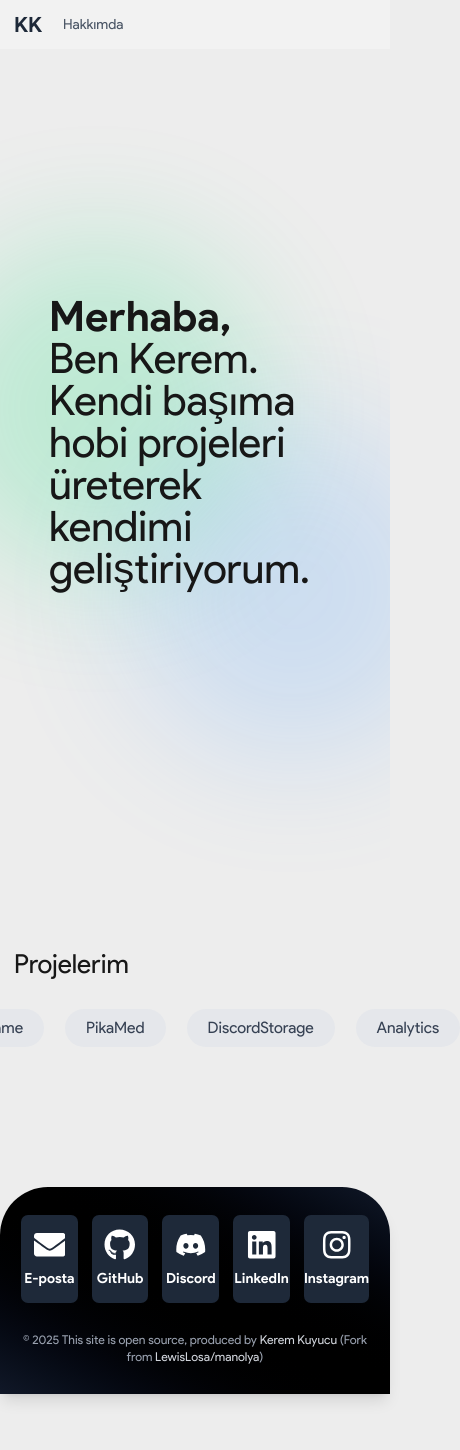
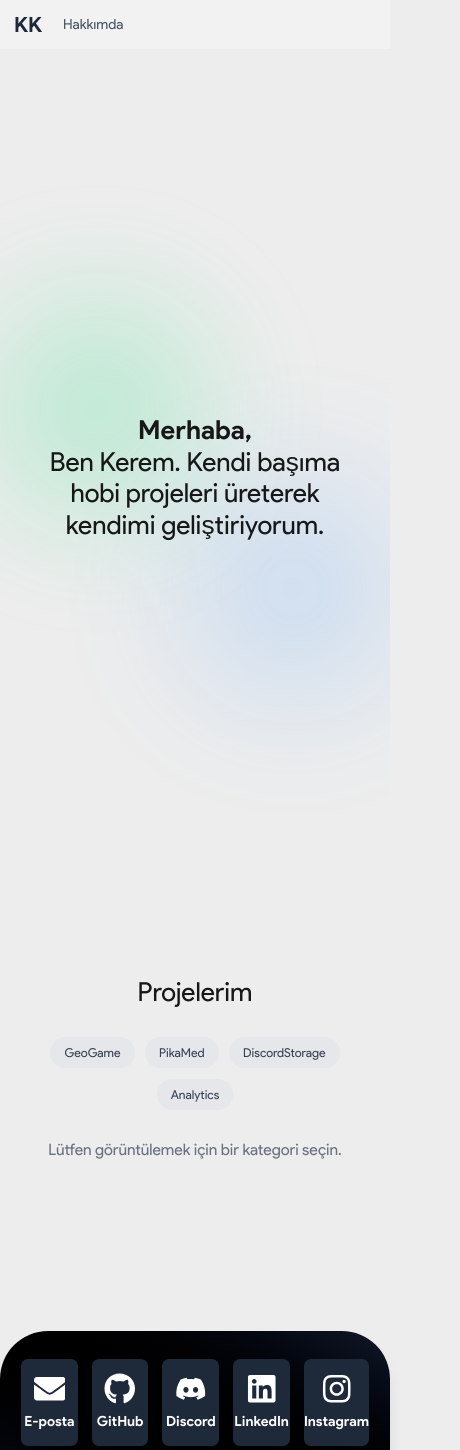
Before and after one commit to KeremKuyucu/keremkk-website, a Next.js app: page / in a window 390 px wide. Shown: the top 1450 px of the page, 460 px wide, since content can reach past the window. Before the commit the page ends 1394 px from the top, so only its background shows below. Built offline with nearby package versions, Linux system fonts and the light colour scheme.

Commit message:
feat(ui): improve mobile responsiveness and layout
- Adjust background blobs and text sizes for mobile devices
- Center align text and buttons on mobile views
- Make project cards more responsive with smaller fonts and stacked buttons
- Add default state when no project category is selected

```diff
--- a/src/app/components/ProjectCard.tsx
+++ b/src/app/components/ProjectCard.tsx
@@ -56,32 +56,32 @@ const ProjectCard: React.FC<Project> = ({
       <div className="p-4 md:p-8 flex-1">
         <div className="flex flex-wrap gap-2 mb-2">
           {isNew && (
-            <div className="bg-yellow-500/85 text-white px-5 py-1 rounded-full text-lg">
+            <div className="bg-yellow-500/85 text-white px-3 py-1 rounded-full text-sm sm:text-base"> {/* Mobil için font boyutu küçültüldü */}
               Yeni
             </div>
           )}
           {isDeveloping && (
-            <div className="bg-blue-500 text-white px-5 py-1 rounded-full text-lg">
+            <div className="bg-blue-500 text-white px-3 py-1 rounded-full text-sm sm:text-base"> {/* Mobil için font boyutu küçültüldü */}
               Geliştiriliyor
             </div>
           )}
         </div>
-        <h3 className="text-3xl font-normal mb-4">{title}</h3>
-        <ul className="space-y-3 mb-6 stagger-reveal">
+        <h3 className="text-2xl sm:text-3xl font-normal mb-4">{title}</h3> {/* Başlık boyutu mobil için küçültüldü */}
+        <ul className="space-y-3 mb-6 stagger-reveal text-sm sm:text-base"> {/* Özellik listesi font boyutu küçültüldü */}
           {features.map((feature, index) => (
-            <li className="flex items-center text-lg" key={index}>
+            <li className="flex items-center" key={index}>
               <FontAwesomeIcon icon={featureIcons[index]} className="mr-3 fa-fw" />
               {feature}
             </li>
           ))}
         </ul>
-        <div className="flex gap-4 mt-4">
+        <div className="flex flex-col sm:flex-row gap-4 mt-4"> {/* Butonları mobil dikey, tablet/masaüstü yatay hizala */}
           {viewLink && (
             <a
               href={viewLink}
               target="_blank"
               rel="noopener noreferrer"
-              className="py-2 px-6 rounded-full text-lg text-blue-500 flex items-center group relative overflow-hidden transition-all duration-300 ease-out pr-12 hover:bg-blue-200 dark:hover:bg-blue-900/20"
+              className="py-2 px-4 sm:px-6 rounded-full text-base sm:text-lg text-blue-500 flex items-center justify-center group relative overflow-hidden transition-all duration-300 ease-out pr-8 sm:pr-12 hover:bg-blue-200 dark:hover:bg-blue-900/20"
             >
               <FontAwesomeIcon icon={faFileLines} className="mr-2" />
               Gözat
@@ -96,7 +96,7 @@ const ProjectCard: React.FC<Project> = ({
               href={githubLink}
               target="_blank"
               rel="noopener noreferrer"
-              className="dark:border-white py-2 px-6 rounded-full text-lg flex items-center group relative overflow-hidden transition-all duration-300 ease-out pr-12 hover:bg-gray-300 dark:hover:bg-black/35"
+              className="dark:border-white py-2 px-4 sm:px-6 rounded-full text-base sm:text-lg flex items-center justify-center group relative overflow-hidden transition-all duration-300 ease-out pr-8 sm:pr-12 hover:bg-gray-300 dark:hover:bg-black/35"
             >
               <FontAwesomeIcon icon={faGithub} className="mr-2" />
               Github
@@ -241,47 +241,27 @@ const ProjelerSection: React.FC = () => {
     ]
   };
 
-  const [activeCategory, setActiveCategory] = useState<string | null>(null);
+  const [activeCategory, setActiveCategory] = useState<string | null>(null); // null olarak ayarlandı
 
   const sectionRef = useRef<HTMLDivElement>(null);
 
   useEffect(() => {
-    const observer = new IntersectionObserver(
-      (entries) => {
-        entries.forEach((entry) => {
-          if (entry.isIntersecting) {
-            entry.target.classList.add("visible");
-          }
-        });
-      },
-      { threshold: 0.1 }
-    );
-
-    const scrollElements = document.querySelectorAll(".scroll-reveal");
-    scrollElements.forEach((el) => {
-      observer.observe(el);
-    });
-
-    return () => {
-      scrollElements.forEach((el) => {
-        observer.unobserve(el);
-      });
-    };
+    // ... (IntersectionObserver ve scrollElements kısmı)
   }, [activeCategory]);
 
   return (
     <div
         ref={sectionRef}
-        className="min-h-auto px-4 py-0 md:py-0 md:flex md:flex-col md:justify-center md:items-center"
+        className="min-h-auto px-4 py-8 md:py-0 md:flex md:flex-col md:justify-center md:items-center"
       >
         <div className="mx-auto w-full max-w-6xl p-0 m-0">
-          <h2 className="text-3xl md:text-4xl font-normal mb-8 md:mb-12">Projelerim</h2>
-          <div className="flex justify-center gap-6 mb-12">
+          <h2 className="text-3xl md:text-4xl font-normal mb-8 md:mb-12 text-center md:text-left">Projelerim</h2>
+          <div className="flex flex-wrap justify-center gap-3 sm:gap-6 mb-8 md:mb-12">
             {Object.keys(projectsByCategory).map((category) => (
               <button
                 key={category}
                 onClick={() => setActiveCategory(category)}
-                className={`px-6 py-2 rounded-full text-lg font-medium transition-colors duration-300
+                className={`px-4 py-2 text-sm sm:px-6 sm:py-2 rounded-full text-base font-medium transition-colors duration-300
                   ${
                     activeCategory === category
                       ? "bg-blue-600 text-white shadow-lg"
@@ -292,7 +272,7 @@ const ProjelerSection: React.FC = () => {
               </button>
             ))}
           </div>
-          {activeCategory && (
+          {activeCategory && ( // activeCategory null ise bu blok render edilmeyecek
             <div className="space-y-8 md:space-y-12">
               {projectsByCategory[activeCategory].map((project, index) => (
                 <div
@@ -305,9 +285,13 @@ const ProjelerSection: React.FC = () => {
               ))}
             </div>
           )}
+          {!activeCategory && ( // Hiçbir kategori seçili değilse gösterilecek metin
+            <p className="text-center text-gray-500 text-lg mt-8">
+              Lütfen görüntülemek için bir kategori seçin.
+            </p>
+          )}
         </div>
       </div>
-
   );
 };
 
--- a/src/app/page.tsx
+++ b/src/app/page.tsx
@@ -30,23 +30,25 @@ export default function Home() {
   }, []);
 
   return (
-
+    // Fragment kullanmak yerine, eğer elementler arasında boşluk bırakmak istemiyorsanız bir div kullanabilirsiniz.
+    // Ancak main elementi zaten yeterli.
     <main>
       <Navbar />
       <header className="relative h-screen w-full overflow-hidden">
-        <div className="absolute left-1/4 top-2/5 transform -translate-y-1/2 -translate-x-1/2 w-96 h-96 rounded-full bg-green-400 opacity-20 blur-3xl z-0"></div>
-        <div className="absolute right-1/4 top-3/5 transform -translate-y-1/2 translate-x-1/2 w-96 h-96 rounded-full bg-blue-400 opacity-20 blur-3xl z-0"></div>
+        {/* Arka plan girdapları mobil cihazlarda biraz büyük kalabilir, oranlarını ayarlayabiliriz */}
+        <div className="absolute left-1/4 top-2/5 transform -translate-y-1/2 -translate-x-1/2 w-64 h-64 md:w-96 md:h-96 rounded-full bg-green-400 opacity-20 blur-3xl z-0"></div>
+        <div className="absolute right-1/4 top-3/5 transform -translate-y-1/2 translate-x-1/2 w-64 h-64 md:w-96 md:h-96 rounded-full bg-blue-400 opacity-20 blur-3xl z-0"></div>
         <div className="h-screen flex flex-col justify-center items-center relative z-10">
-          <div className="stagger-reveal px-6 mb-40">
-            <h1 className="text-5xl transform transition-all duration-500 ease-out opacity-0 translate-y-6">
+          <div className="stagger-reveal px-4 sm:px-6 mb-20 md:mb-40 text-center"> {/* Mobil için padding azaltıldı, metin ortalandı */}
+            <h1 className="text-3xl sm:text-4xl md:text-5xl transform transition-all duration-500 ease-out opacity-0 translate-y-6"> {/* Başlık boyutu mobil için küçültüldü */}
               <b className="relative after:content-[''] after:absolute after:w-0 after:h-1 after:bg-current after:left-0 after:bottom-0 after:transition-all after:duration-700 after:ease-out hover:after:w-full">
                 Merhaba,
               </b>{" "}
               <br />
               Ben Kerem. Kendi başıma hobi projeleri üreterek kendimi geliştiriyorum. <br />
             </h1>
-            <p className="mt-4 text-right text-lg opacity-0 translate-y-6 text-gray-500 transform transition-all duration-500 ease-out hover:text-gray-700">
-
+            <p className="mt-4 text-center text-base sm:text-lg opacity-0 translate-y-6 text-gray-500 transform transition-all duration-500 ease-out hover:text-gray-700"> {/* Paragraf boyutu mobil için küçültüldü, metin ortalandı */}
+              {/* Buraya eklemek istediğiniz metin varsa gelebilir */}
             </p>
           </div>
         </div>
```
